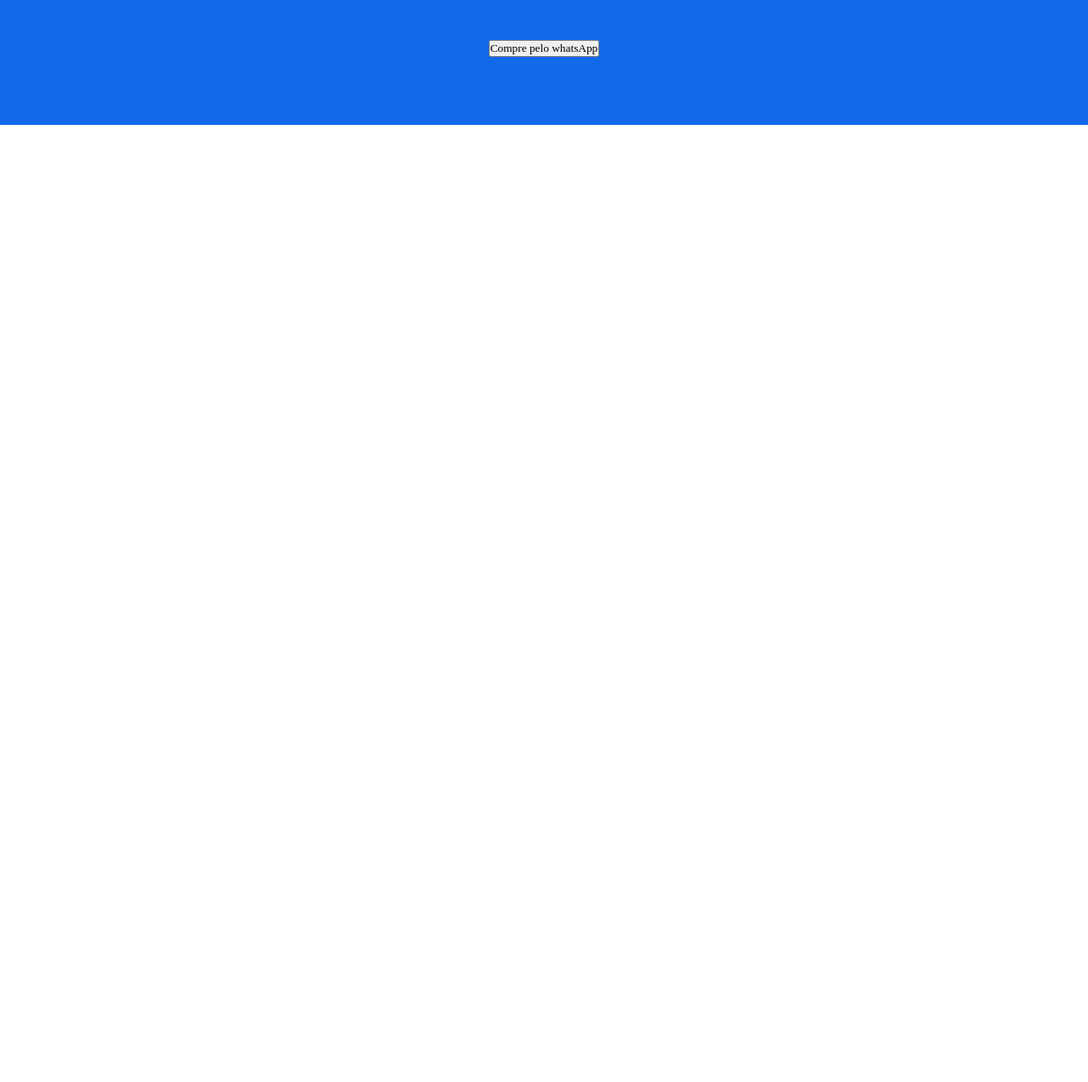
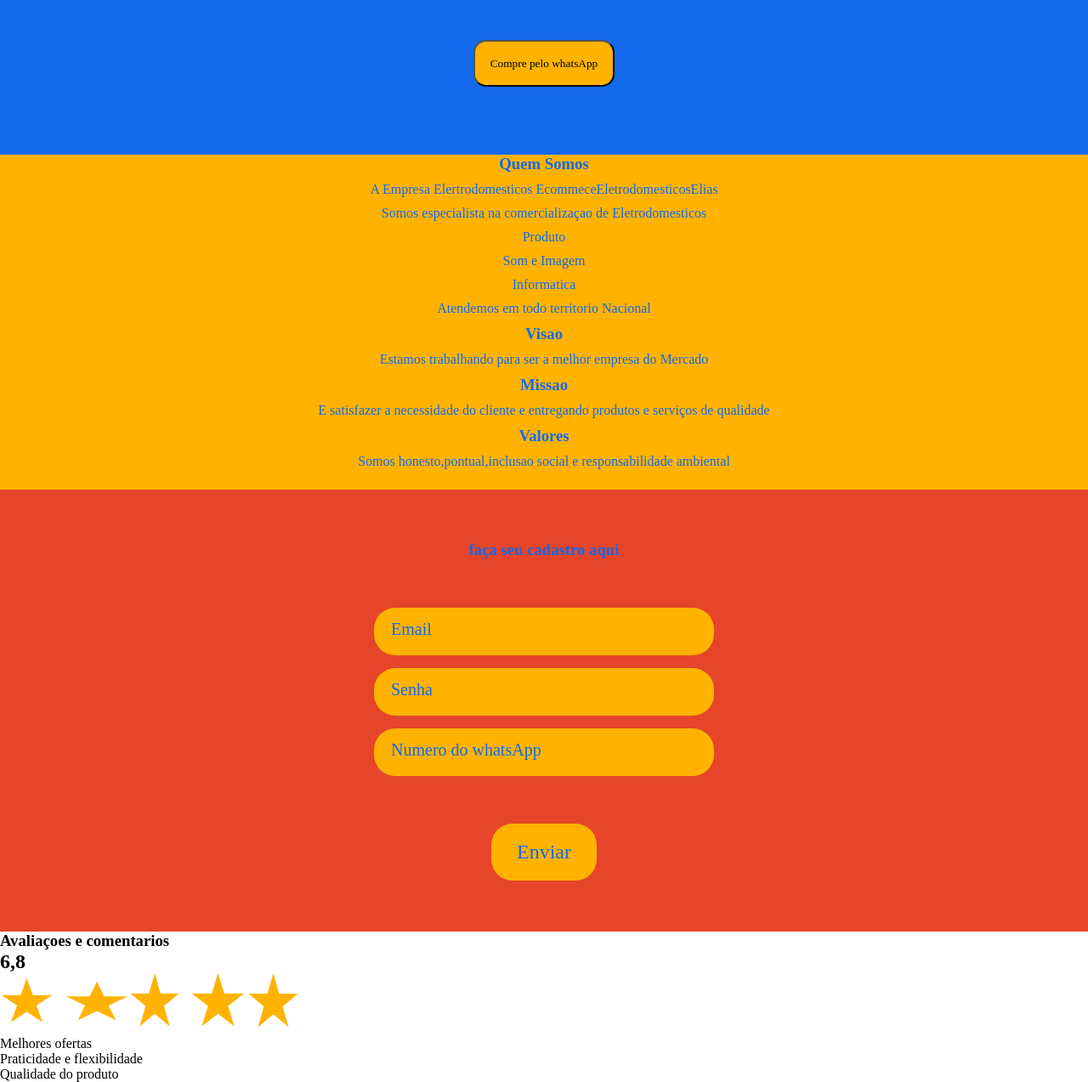
Before and after one commit to EliasOliveira12/EcommerceEletrodomesticosElias, a plain HTML site: page index.html in a window 1280 px wide. Shown: the part 6034-7307 px from the top of the page at 85% size. Before the commit the page ends 6181 px from the top, so only its background shows below. Drawn offline with Linux system fonts and the light colour scheme; a web font is replaced by a local one.

Commit message:
Criaçao da seçao de cadastro e seçao de avaliaçoes

```diff
--- a/index.html
+++ b/index.html
@@ -216,5 +216,46 @@
         </div>
         <button class="btn-wpp">Compre pelo whatsApp</button>
     </section>
+    <section class="quem-somos">
+        <h3>Quem Somos</h3>
+
+        <p>A Empresa Elertrodomesticos EcommeceEletrodomesticosElias</p>
+        <p>Somos especialista na comercializaçao de Eletrodomesticos</p>
+         <p>Produto</p>
+         <P>Som e Imagem</P>
+         <p>Informatica</p>
+         <p>Atendemos em todo territorio Nacional</p>
+         <h3>Visao</h3>
+         <p>Estamos trabalhando para ser a melhor empresa do Mercado</p>
+         <h3>Missao</h3>
+         <p>E satisfazer a necessidade do cliente e entregando produtos e serviços de qualidade</p>
+         <h3>Valores</h3>
+         <p>Somos honesto,pontual,inclusao social e responsabilidade ambiental</p>
+    </section>
+    <section class="cadastro">
+        <h3>faça seu cadastro aqui</h3>
+        <form action="" class="formulario">
+            <input class="inputs" placeholder="Email" type="text">
+            <input class="inputs" placeholder="Senha" type="text">
+            <input class="inputs" placeholder="Numero do whatsApp" type="text">
+
+
+
+        </form>
+        <button class="btn-enviar">Enviar</button>
+
+
+
+    </section>
+    <section class="avaliacoes">
+        <h3>Avaliaçoes e comentarios</h3>
+        <div class="ava">
+            <h2>6,8</h2>
+            <img src="imgelias/estrelas.png" alt="">
+            <p>Melhores ofertas</p>
+            <p>Praticidade e flexibilidade</p>
+            <p>Qualidade do produto</p>
+        </div>
+    </section>
 </body>
 </html>
--- a/stayles/styles.css
+++ b/stayles/styles.css
@@ -131,3 +131,70 @@ header span{
     text-align: center;
     width: 80%;
 }
+.quem-somos{
+    background-color: #FFB300;
+    display: flex;
+    flex-direction: column;
+    align-items: center;
+    gap:10px ;
+    color: #1369EA;
+    padding-bottom: 1.5rem;
+
+}
+.btn-wpp{
+    background-color: #FFB300;
+    padding: 1.1rem;
+    border-radius: 15px;
+
+
+
+}
+.cadastro{
+    background-color: #E64529;
+    display: flex;
+    align-items: center;
+    flex-direction: column;
+    padding: 60px;
+    color: #1369EA;
+    height: 65vh;
+    justify-content: space-between;
+    gap: 15px;
+
+
+
+
+}
+.btn-enviar{
+    color: #1369EA;
+    font-size: 1.5em;
+    padding: 20px 30px;
+    background-color: #FFB300;
+    border: none;
+    border-radius: 25px;
+
+
+
+}
+.formulario{
+ display: flex;
+ flex-direction:column;
+ align-items: center;
+ justify-content: center;
+ gap: 15px;
+
+
+}
+.inputs{
+    padding: 20px;
+    width: 400px;
+    border-radius: 25px;
+    background-color: #FFB300;
+    border: none;
+    color: #000000;
+
+
+}
+.inputs::placeholder{
+    color: #1369EA;
+    font-size: 1.5em;
+}
```
Also changed, not shown: imgelias/estrelas.png (added).
